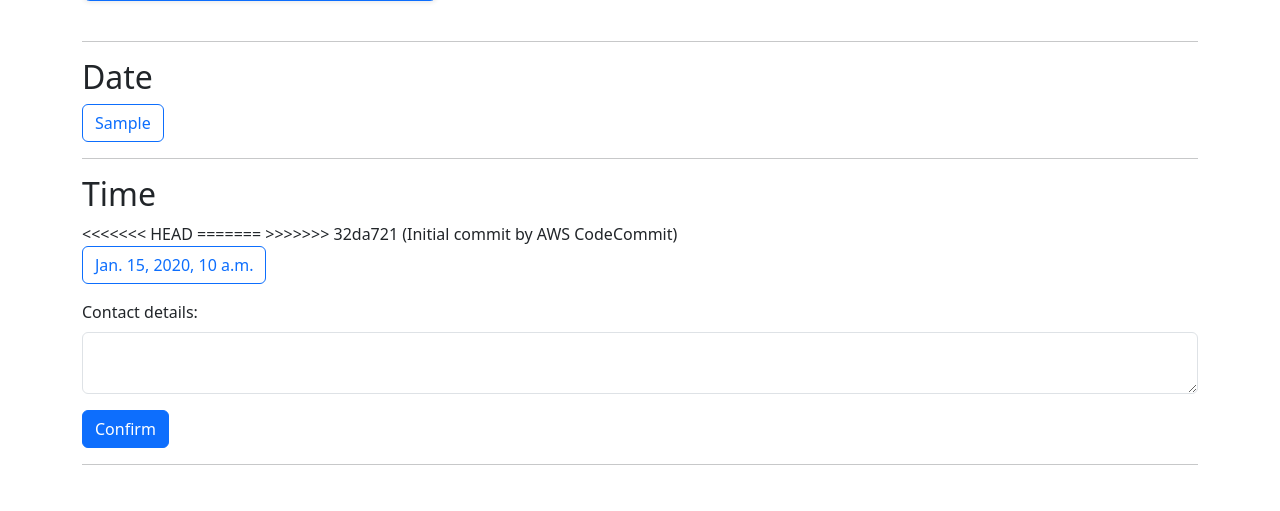
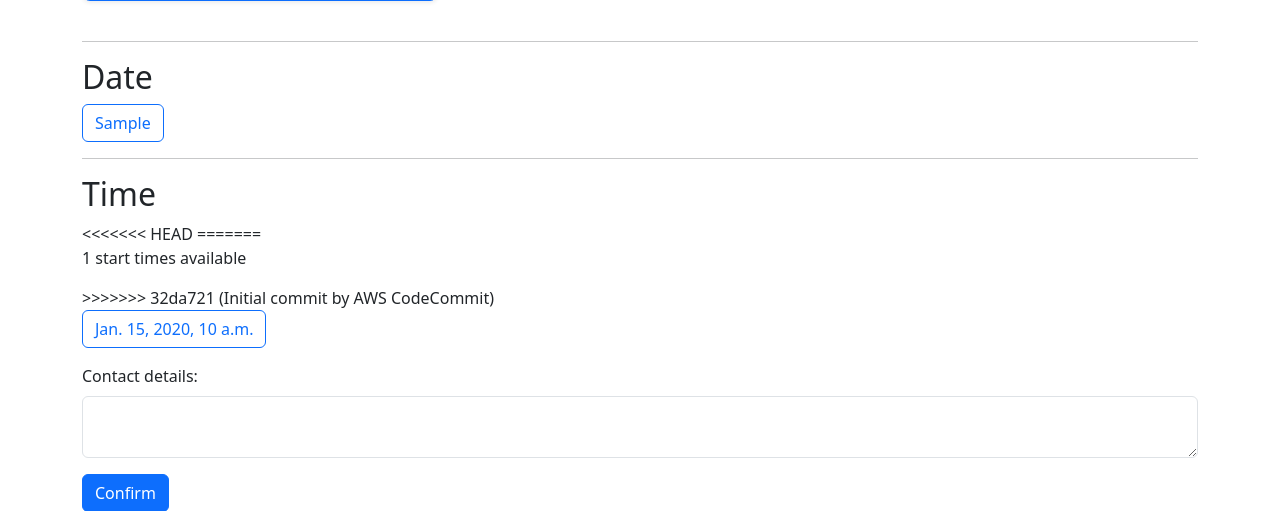
Before and after one commit to HiwotJewore/hairsalon-appointment-scheducler, a Django app: template appointments/templates/appointments/index.html in a window 1280 px wide. Shown: the part 644-1155 px from the top of the page. Run offline with Django 5.2, Linux system fonts and the light colour scheme; the template is opened without the code that fills it: most values are stand-ins (such as "Sample title", 1, 10 or a date in 2020).

Commit message:
updated code and added unit tests
x

```diff
--- a/appointments/templates/appointments/index.html
+++ b/appointments/templates/appointments/index.html
@@ -67,6 +67,7 @@
 <<<<<<< HEAD
 =======
     <!-- FIX THIS: Add the section here to display number of available appointments -->
+    <p>{{start_times_available_count}} start times available</p>
 
 >>>>>>> 32da721 (Initial commit by AWS CodeCommit)
     <form method="post" action="{% url 'create' %}">
```
